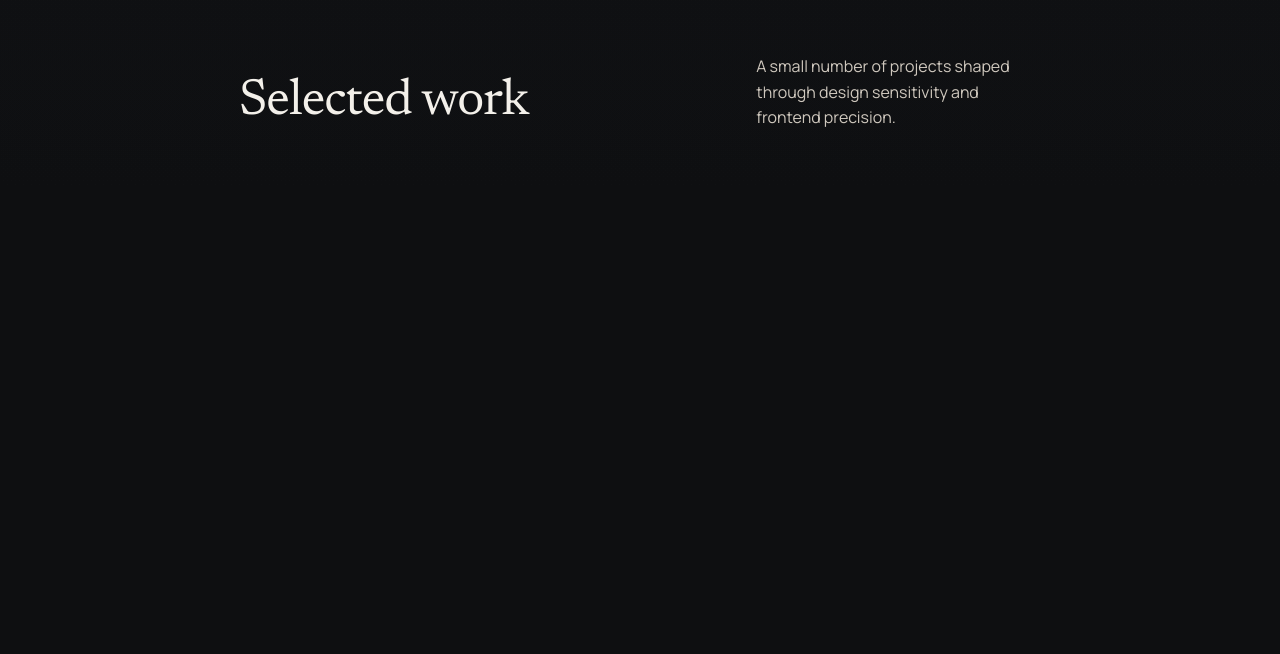
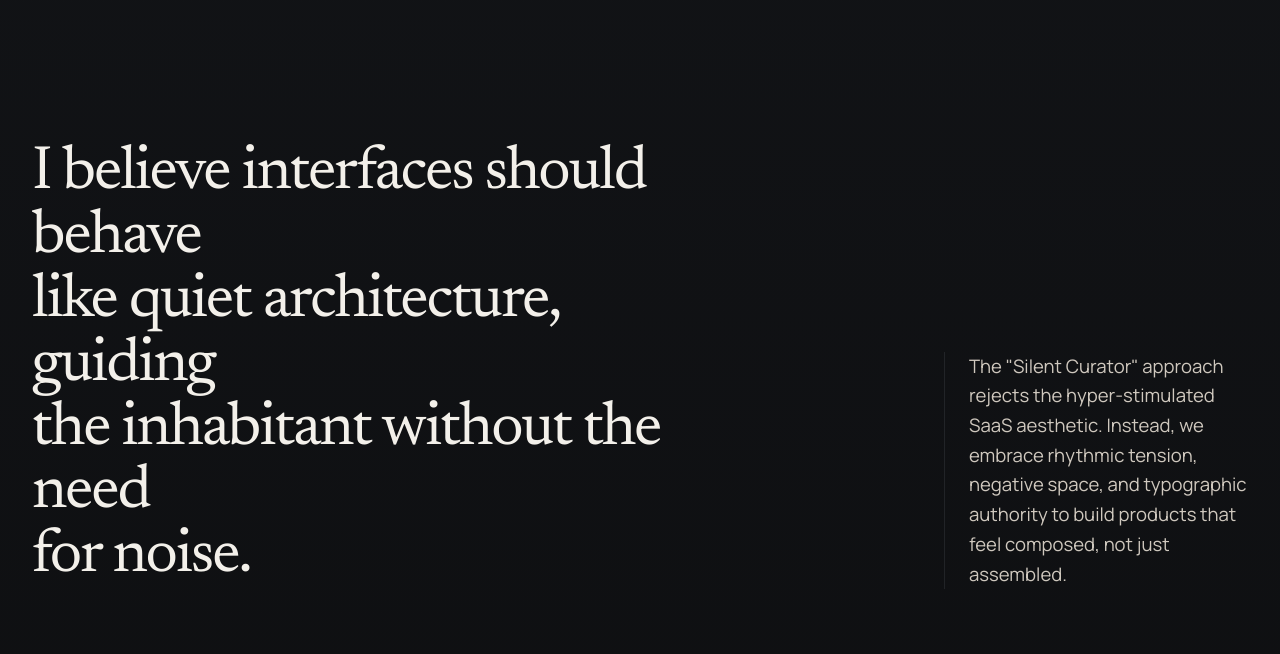
Before and after one commit to Sczeam/myportfolio, a Next.js app: page / in a window 1280 px wide. Shown: the part 826-1480 px from the top of the page. Before the commit the page ends 1017 px from the top, so only its background shows below. Built offline with nearby package versions, Linux system fonts and the light colour scheme.

Commit message:
implement thesis frame and motion

```diff
--- a/app/page.tsx
+++ b/app/page.tsx
@@ -2,13 +2,17 @@ import { Hero } from "@/components/home/hero";
 import { OpeningSequenceMotion } from "@/components/home/opening-sequence-motion";
 import { SelectedWorkIntro } from "@/components/home/selected-work-intro";
 import { SelectedWorkIntroMotion } from "@/components/home/selected-work-intro-motion";
+import { ThesisSection } from "@/components/home/thesis-section";
+import { ThesisSectionMotion } from "@/components/home/thesis-section-motion";
 
 export default function Home() {
   return (
     <main className="flex-1">
       <OpeningSequenceMotion />
+      <ThesisSectionMotion />
       <SelectedWorkIntroMotion />
       <Hero />
+      <ThesisSection />
       <SelectedWorkIntro />
     </main>
   );
--- a/components/home/hero.tsx
+++ b/components/home/hero.tsx
@@ -23,7 +23,10 @@ export function Hero() {
       </div>
 
       <Container width="wide" className="relative lg:px-[8.5rem]">
-        <div className="flex min-h-[100svh] flex-col justify-end pb-10 pt-28 sm:pb-12 sm:pt-32 lg:pb-28 lg:pt-28">
+        <div
+          className="flex min-h-[100svh] flex-col justify-end pb-10 pt-28 sm:pb-12 sm:pt-32 lg:pb-28 lg:pt-28"
+          data-opening-hero-content
+        >
           <div className="grid items-end gap-10 lg:grid-cols-[minmax(0,1fr)_17.5rem] lg:gap-14">
             <div
               className="lg:relative lg:min-h-[23rem] lg:max-w-[42rem]"
@@ -61,7 +64,7 @@ export function Hero() {
               data-opening-hero-copy
             >
               <p className="type-label !text-accent" data-node-id="1:13">
-                Based in Yangon / Remote
+                Based in Manchester / Remote
               </p>
 
               <div
--- a/components/home/opening-sequence-motion.tsx
+++ b/components/home/opening-sequence-motion.tsx
@@ -4,8 +4,9 @@ import { useEffect } from "react";
 
 import gsap from "gsap";
 import { CustomEase } from "gsap/CustomEase";
+import { ScrollTrigger } from "gsap/ScrollTrigger";
 
-gsap.registerPlugin(CustomEase);
+gsap.registerPlugin(CustomEase, ScrollTrigger);
 
 const openingEasePrimary = CustomEase.create(
   "opening-ease-primary",
@@ -18,10 +19,15 @@ const openingEaseCinematic = CustomEase.create(
 
 export function OpeningSequenceMotion() {
   useEffect(() => {
+    const hero = document.querySelector<HTMLElement>("[data-opening-hero]");
     const nav = document.querySelector<HTMLElement>("[data-opening-nav]");
     const heroAtmosphere = document.querySelector<HTMLElement>(
       "[data-opening-hero-atmosphere]",
     );
+    const heroContent = document.querySelector<HTMLElement>(
+      "[data-opening-hero-content]",
+    );
+    const thesis = document.querySelector<HTMLElement>("[data-opening-thesis]");
     const heroLines = gsap.utils.toArray<HTMLElement>(
       "[data-opening-hero-line]",
     );
@@ -32,7 +38,16 @@ export function OpeningSequenceMotion() {
       "[data-opening-hero-glow]",
     );
 
-    if (!nav || !heroAtmosphere || heroLines.length === 0 || !heroCopy || !heroGlow) {
+    if (
+      !hero ||
+      !nav ||
+      !heroAtmosphere ||
+      !heroContent ||
+      !thesis ||
+      heroLines.length === 0 ||
+      !heroCopy ||
+      !heroGlow
+    ) {
       return;
     }
 
@@ -135,6 +150,28 @@ export function OpeningSequenceMotion() {
         },
         0,
       );
+
+      gsap.to(heroAtmosphere, {
+        y: 96,
+        ease: "none",
+        scrollTrigger: {
+          trigger: hero,
+          start: "top top",
+          end: "bottom top",
+          scrub: 0.8,
+        },
+      });
+
+      gsap.to(heroContent, {
+        opacity: 0.3,
+        ease: "none",
+        scrollTrigger: {
+          trigger: thesis,
+          start: "top 85%",
+          end: "top 35%",
+          scrub: 0.8,
+        },
+      });
     });
 
     return () => context.revert();
--- /dev/null
+++ b/components/home/thesis-section-motion.tsx
@@ -0,0 +1,97 @@
+"use client";
+
+import { useEffect } from "react";
+
+import gsap from "gsap";
+import { CustomEase } from "gsap/CustomEase";
+import { ScrollTrigger } from "gsap/ScrollTrigger";
+
+gsap.registerPlugin(CustomEase, ScrollTrigger);
+
+const thesisEasePrimary = CustomEase.create(
+  "thesis-ease-primary",
+  "0.22,1,0.36,1",
+);
+
+export function ThesisSectionMotion() {
+  useEffect(() => {
+    const section = document.querySelector<HTMLElement>("[data-opening-thesis]");
+    const lines = gsap.utils.toArray<HTMLElement>("[data-thesis-line-inner]");
+    const note = document.querySelector<HTMLElement>("[data-opening-thesis-note]");
+
+    if (!section || lines.length === 0 || !note) {
+      return;
+    }
+
+    const media = gsap.matchMedia();
+
+    media.add(
+      {
+        reduceMotion: "(prefers-reduced-motion: reduce)",
+        mobile: "(max-width: 767px)",
+      },
+      (context) => {
+        if (context.conditions?.reduceMotion) {
+          gsap.set([...lines, note], {
+            clearProps: "all",
+          });
+          return;
+        }
+
+        gsap.set(lines, {
+          opacity: 0,
+          yPercent: 100,
+        });
+        gsap.set(note, {
+          opacity: 0,
+          y: 12,
+        });
+
+        const thesisReveal = gsap.timeline({
+          defaults: {
+            ease: thesisEasePrimary,
+          },
+          scrollTrigger: {
+            trigger: section,
+            start: context.conditions?.mobile ? "top 88%" : "top 82%",
+            toggleActions: "play none none reverse",
+          },
+        });
+
+        thesisReveal.to(
+          lines,
+          {
+            opacity: 1,
+            yPercent: 0,
+            duration: 0.56,
+            stagger: 0.08,
+          },
+          0,
+        );
+
+        thesisReveal.to(
+          note,
+          {
+            opacity: 1,
+            y: 0,
+            duration: 0.42,
+          },
+          0.16,
+        );
+
+        return () => {
+          thesisReveal.kill();
+          gsap.set([...lines, note], {
+            clearProps: "all",
+          });
+        };
+      },
+    );
+
+    return () => {
+      media.revert();
+    };
+  }, []);
+
+  return null;
+}
--- a/components/home/thesis-section.tsx
+++ b/components/home/thesis-section.tsx
@@ -4,57 +4,50 @@ export function ThesisSection() {
   return (
     <section
       data-opening-thesis
-      className="relative overflow-clip py-20 sm:py-24 lg:py-26 xl:py-30"
+      className="relative overflow-clip pb-20 pt-24 sm:pb-24 sm:pt-28 lg:pb-[7rem] lg:pt-[10.5rem]"
       aria-labelledby="thesis-heading"
     >
-      <div className="absolute inset-0">
-        <div className="absolute inset-0 bg-[linear-gradient(180deg,rgba(14,15,17,0)_0%,rgba(20,22,26,0.14)_24%,rgba(14,15,17,0.03)_100%)]" />
-        <div className="absolute inset-x-0 bottom-0 h-24 bg-[linear-gradient(180deg,rgba(14,15,17,0)_0%,rgba(14,15,17,0.44)_100%)]" />
-      </div>
-
-      <Container width="wide" className="relative">
-        <div className="editorial-grid">
-          <div className="col-span-12 lg:col-span-8 lg:col-start-2 xl:col-span-7 xl:col-start-3">
-            <div className="relative max-w-[48rem]">
-              <p
-                data-opening-thesis-label
-                className="type-label mb-7 inline-flex items-center gap-3 text-text-muted/90 sm:mb-9 lg:absolute lg:left-[2%] lg:top-[0.35rem] lg:mb-0"
-              >
-                <span>Point of view</span>
-                <span
-                  aria-hidden="true"
-                  className="h-px w-8 bg-border-strong/70"
-                />
-              </p>
-
-              <div className="lg:pl-[11.5rem]">
-                <div
-                  data-opening-thesis-statement
-                  className="max-w-[34rem] lg:max-w-[38rem] xl:max-w-[40rem]"
-                >
+      <Container width="wide" className="relative lg:px-[8.5rem]">
+        <div className="grid gap-10 lg:grid-cols-[minmax(0,1fr)_19rem] lg:items-end lg:gap-16">
+          <div data-opening-thesis-statement className="max-w-[41rem]">
             <h2
               id="thesis-heading"
-                    className="type-display-section text-[clamp(2rem,2.2vw,3.15rem)] leading-[0.97] tracking-[-0.035em] text-text-primary"
+              className="font-display text-[clamp(2.45rem,4.8vw,4.5rem)] leading-[1.04] tracking-[-0.035em] text-text-primary"
             >
-                    Digital work
-                    <br />
-                    should feel considered
-                    <br />
-                    at every level.
+              <span className="block overflow-hidden">
+                <span className="block" data-thesis-line-inner>
+                  I believe interfaces should behave
+                </span>
+              </span>
+              <span className="block overflow-hidden">
+                <span className="block" data-thesis-line-inner>
+                  like quiet architecture, guiding
+                </span>
+              </span>
+              <span className="block overflow-hidden">
+                <span className="block" data-thesis-line-inner>
+                  the inhabitant without the need
+                </span>
+              </span>
+              <span className="block overflow-hidden">
+                <span className="block" data-thesis-line-inner>
+                  for noise.
+                </span>
+              </span>
             </h2>
           </div>
 
+          <div className="lg:self-end">
             <div
               data-opening-thesis-note
-                  className="mt-9 max-w-[23.5rem] sm:mt-11 sm:max-w-[26rem] lg:mt-13 lg:ml-[8.75rem] lg:max-w-[25rem] xl:ml-[9.5rem] xl:max-w-[25.5rem]"
+              className="max-w-[19rem] border-l border-border-soft pl-6 lg:ml-auto"
             >
               <p className="type-body-lg text-text-secondary">
-                    I care about the decisions that shape how a product feels
-                    in use, from hierarchy and spacing to motion and
-                    implementation detail.
+                The &quot;Silent Curator&quot; approach rejects the
+                hyper-stimulated SaaS aesthetic. Instead, we embrace rhythmic
+                tension, negative space, and typographic authority to build
+                products that feel composed, not just assembled.
               </p>
-                </div>
-              </div>
             </div>
           </div>
         </div>
```
Lines whose indentation alone changed are shown as unchanged.
